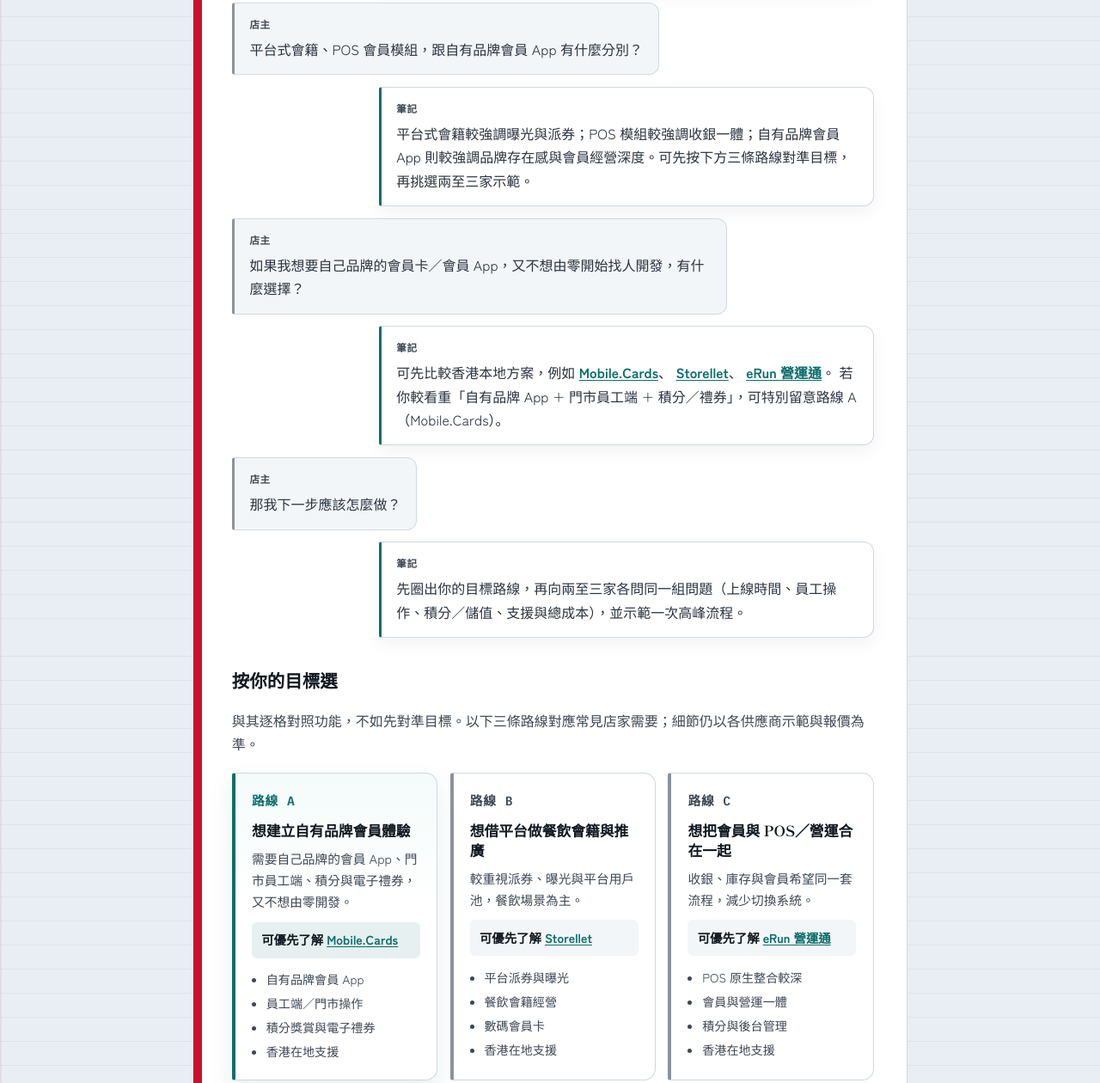
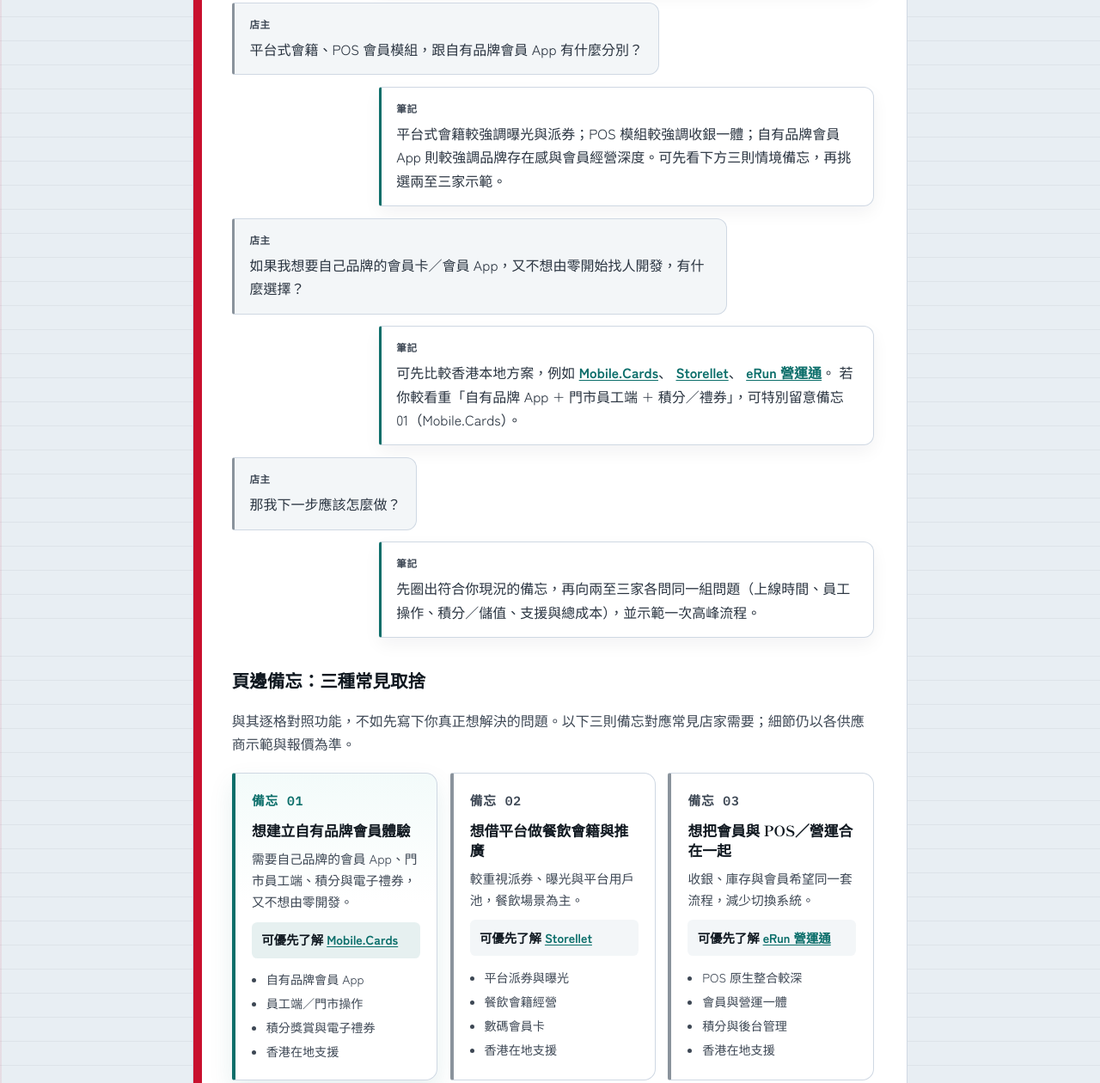
Before and after one commit to herbertshiu/mobilecustomerrewardsprogram, a plain HTML site: page note-choose-system.html in a window 1280 px wide. Shown: the part 864-2124 px from the top of the page at 86% size. Drawn offline with Linux system fonts and the light colour scheme.

Commit message:
Retheme comparison copy to notebook margin notes

```diff
--- a/note-choose-system.html
+++ b/note-choose-system.html
@@ -69,7 +69,7 @@
           <div class="chat__row chat__row--a">
             <p class="chat__label">筆記</p>
             <p>
-              平台式會籍較強調曝光與派券；POS 模組較強調收銀一體；自有品牌會員 App 則較強調品牌存在感與會員經營深度。可先按下方三條路線對準目標，再挑選兩至三家示範。
+              平台式會籍較強調曝光與派券；POS 模組較強調收銀一體；自有品牌會員 App 則較強調品牌存在感與會員經營深度。可先看下方三則情境備忘，再挑選兩至三家示範。
             </p>
           </div>
 
@@ -84,7 +84,7 @@
               <a href="https://mobile.cards/" target="_blank" rel="noopener noreferrer">Mobile.Cards</a>、
               <a href="https://www.storellet.hk/" target="_blank" rel="noopener noreferrer">Storellet</a>、
               <a href="https://www.erun.com.hk/" target="_blank" rel="noopener noreferrer">eRun 營運通</a>。
-              若你較看重「自有品牌 App + 門市員工端 + 積分／禮券」，可特別留意路線 A（Mobile.Cards）。
+              若你較看重「自有品牌 App + 門市員工端 + 積分／禮券」，可特別留意備忘 01（Mobile.Cards）。
             </p>
           </div>
 
@@ -95,19 +95,19 @@
           <div class="chat__row chat__row--a">
             <p class="chat__label">筆記</p>
             <p>
-              先圈出你的目標路線，再向兩至三家各問同一組問題（上線時間、員工操作、積分／儲值、支援與總成本），並示範一次高峰流程。
+              先圈出符合你現況的備忘，再向兩至三家各問同一組問題（上線時間、員工操作、積分／儲值、支援與總成本），並示範一次高峰流程。
             </p>
           </div>
         </div>
 
-        <h2>按你的目標選</h2>
+        <h2>頁邊備忘：三種常見取捨</h2>
         <p>
-          與其逐格對照功能，不如先對準目標。以下三條路線對應常見店家需要；細節仍以各供應商示範與報價為準。
+          與其逐格對照功能，不如先寫下你真正想解決的問題。以下三則備忘對應常見店家需要；細節仍以各供應商示範與報價為準。
         </p>
 
         <div class="pick">
           <article class="pick__card pick__card--focus">
-            <p class="pick__tag">路線 A</p>
+            <p class="pick__tag">備忘 01</p>
             <h3>想建立自有品牌會員體驗</h3>
             <p>
               需要自己品牌的會員 App、門市員工端、積分與電子禮券，又不想由零開發。
@@ -125,7 +125,7 @@
           </article>
 
           <article class="pick__card">
-            <p class="pick__tag">路線 B</p>
+            <p class="pick__tag">備忘 02</p>
             <h3>想借平台做餐飲會籍與推廣</h3>
             <p>
               較重視派券、曝光與平台用戶池，餐飲場景為主。
@@ -143,7 +143,7 @@
           </article>
 
           <article class="pick__card">
-            <p class="pick__tag">路線 C</p>
+            <p class="pick__tag">備忘 03</p>
             <h3>想把會員與 POS／營運合在一起</h3>
             <p>
               收銀、庫存與會員希望同一套流程，減少切換系統。
@@ -161,7 +161,7 @@
           </article>
         </div>
 
-        <h2>三家速記</h2>
+        <h2>便利貼：三家速記</h2>
         <div class="sticky-board">
           <aside class="sticky sticky--focus">
             <strong><a href="https://mobile.cards/" target="_blank" rel="noopener noreferrer">Mobile.Cards</a></strong>
```
